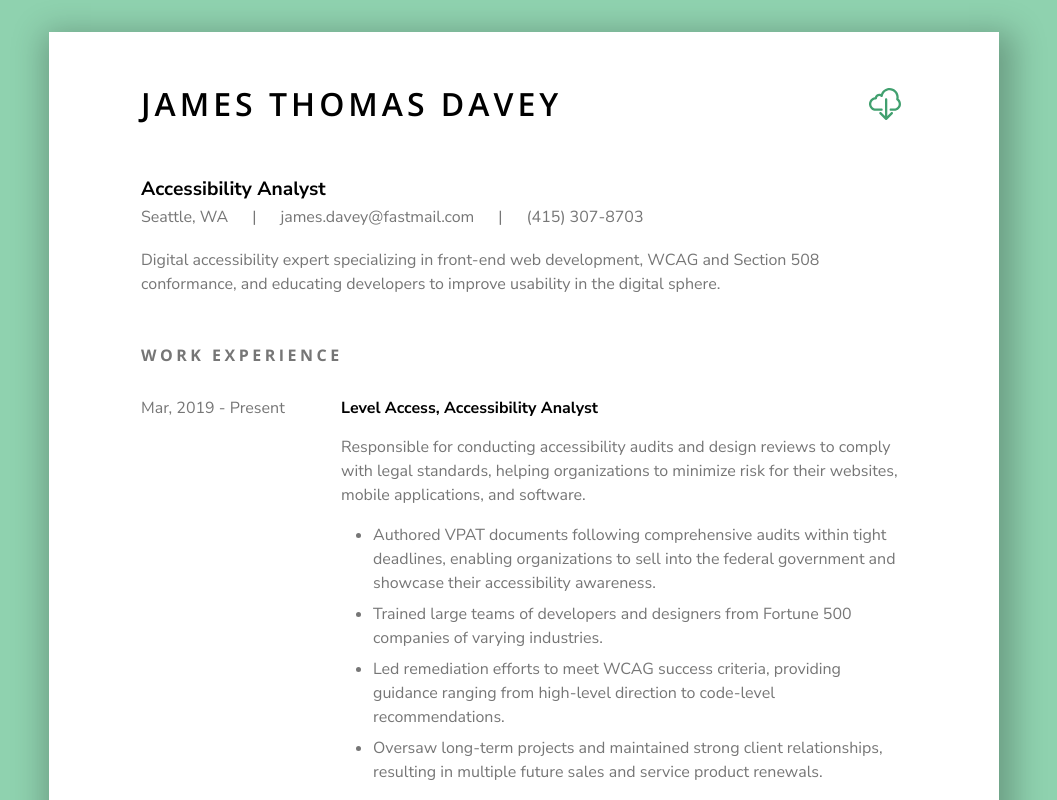
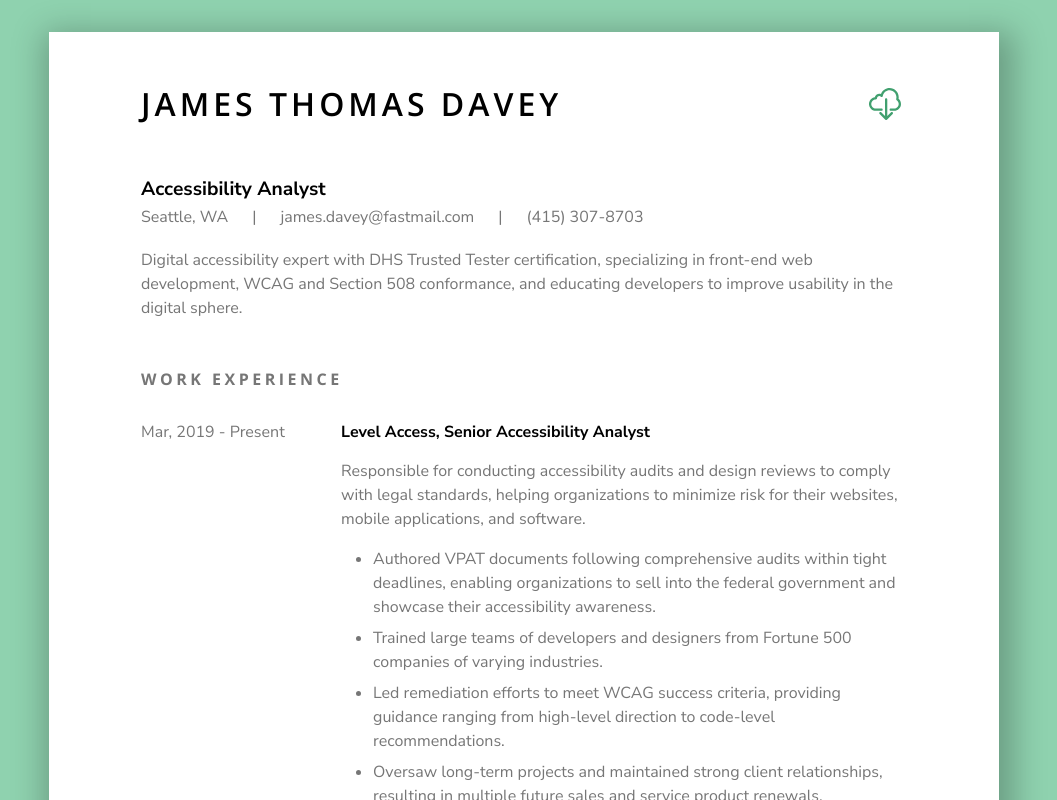
Before and after one commit to jamesthomasdavey/photography, a React (Create React App) app: page /resume in a window 1280 px wide. Shown: the top 800 px of the page, without its empty margins (116-1173 px from the left). Built offline with nearby package versions, Linux system fonts and the light colour scheme.

Commit message:
add new verbiage

```diff
--- a/src/components/pages/Resume/Resume.js
+++ b/src/components/pages/Resume/Resume.js
@@ -37,9 +37,10 @@ const Resume = () => {
             <li>(415) 307-8703</li>
           </ul>
           <p className={classes.summary}>
-            Digital accessibility expert specializing in front-end web
-            development, WCAG and Section 508 conformance, and educating
-            developers to improve usability in the digital sphere.
+            Digital accessibility expert with DHS Trusted Tester certification,
+            specializing in front-end web development, WCAG and Section 508
+            conformance, and educating developers to improve usability in the
+            digital sphere.
           </p>
         </section>
         <section aria-labelledby='workExperience'>
@@ -50,7 +51,7 @@ const Resume = () => {
             <h3 className={classes.dateRoleWrapper} id='levelAccess'>
               <div className={classes.dateHeading}>Mar, 2019 - Present</div>
               <div className={classes.roleHeading}>
-                Level Access, Accessibility Analyst
+                Level Access, Senior Accessibility Analyst
               </div>
             </h3>
             <div className={classes.expContent}>
```
Also changed, not shown: 1 other file (tests, documents, lock files or other folders).
